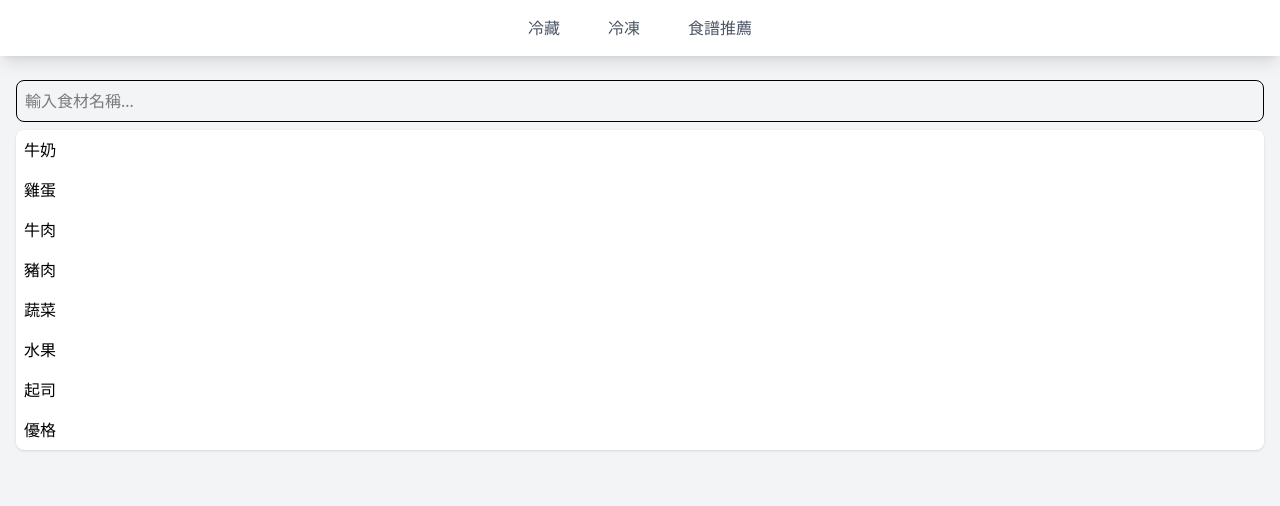
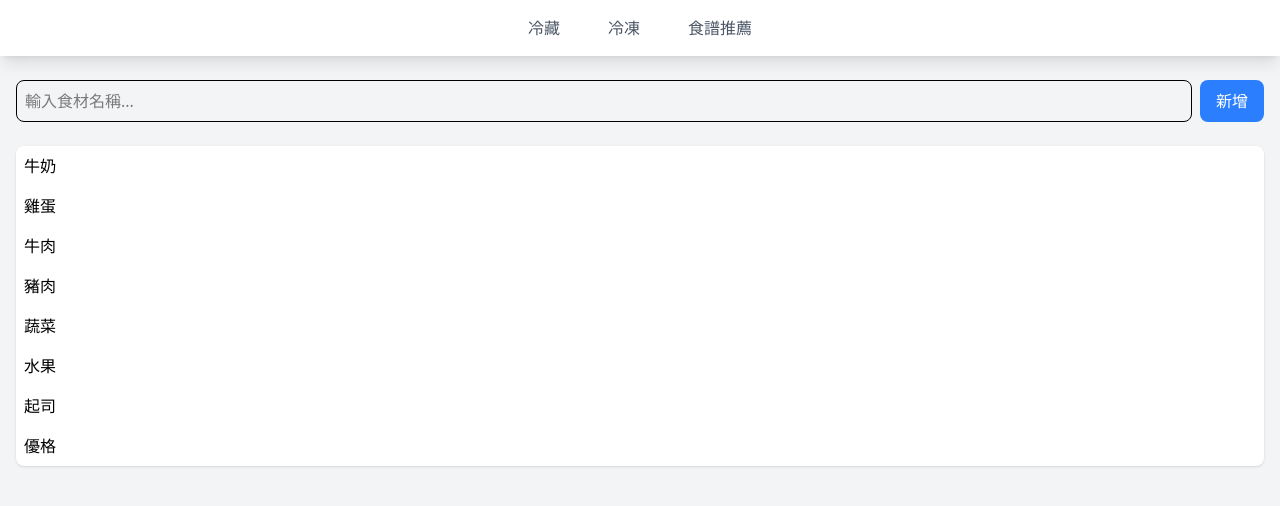
Before and after one commit to kaihg/fridge-crm, a Vue app: page /fridge/1 in a window 1280 px wide. Shown: the top 506 px of the page. Built offline with nearby package versions, Linux system fonts and the light colour scheme; the HTML template or start-up script is replaced by a standard one.

Commit message:
增加確認按鈕

```diff
--- a/src/views/FridgeView.vue
+++ b/src/views/FridgeView.vue
@@ -1,13 +1,20 @@
 <template>
   <div>
-    <div class="mb-6">
+    <div class="mb-6 flex gap-2">
       <input
         type="text"
         v-model="searchQuery"
         @input="filterSuggestions"
-        class="w-full p-2 border rounded-lg"
+        class="flex-1 p-2 border rounded-lg"
         placeholder="輸入食材名稱..."
       />
+      <button
+        @click="addNewItem"
+        class="px-4 py-2 bg-blue-500 text-white rounded-lg hover:bg-blue-600"
+      >
+        新增
+      </button>
+    </div>
     <ul v-if="filteredSuggestions.length > 0" class="mt-2 bg-white rounded-lg shadow">
       <li
         v-for="suggestion in filteredSuggestions"
@@ -18,7 +25,6 @@
         {{ suggestion }}
       </li>
     </ul>
-    </div>
 
     <div class="space-y-4">
       <FoodItem
@@ -86,4 +92,18 @@ const selectSuggestion = (suggestion: string) => {
 const removeItem = (id: string) => {
   foodItems.value = foodItems.value.filter(item => item.id !== id)
 }
+
+const addNewItem = () => {
+  if (searchQuery.value.trim()) {
+    const newItem: FoodItem = {
+      id: Date.now().toString(),
+      name: searchQuery.value,
+      category: '未分類',
+      storageDate: new Date().toISOString().split('T')[0],
+      isExpanded: false
+    }
+    foodItems.value.push(newItem)
+    searchQuery.value = ''
+  }
+}
 </script>
```
Lines whose indentation alone changed are shown as unchanged.
